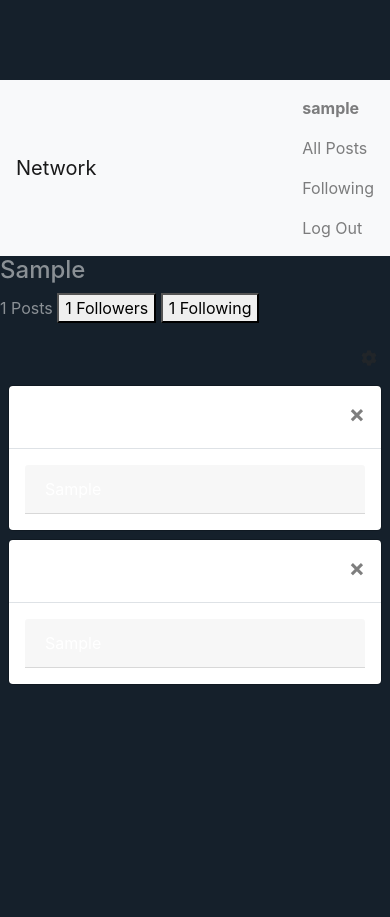
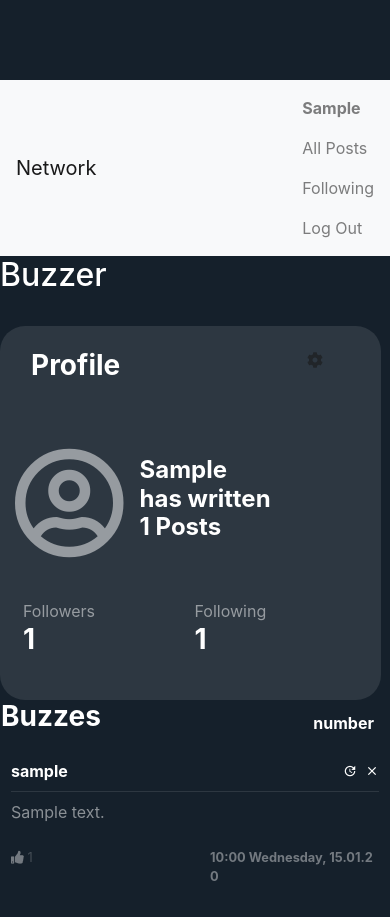
Before and after one commit to GretaRob/Buzzer, a Django app: a page that uses network/templates/network/layout.html in a window 390 px wide. Before the commit the page ends 684 px from the top, so only its background shows below. Run offline with Django 3.2, Linux system fonts and the light colour scheme; a user stored in the database is signed in; tables that the repository leaves empty hold one stand-in row (values such as "Sample post"); some libraries are stand-ins or nearby versions.

Commit message:
profile displays user's info and posts

```diff
--- a/network/static/network/styles.css
+++ b/network/static/network/styles.css
@@ -25,12 +25,14 @@ h3 {
   margin: 0 !important;
 }
 
-a {
+a,
+.btn-follow {
   color: white;
   text-underline: none;
   text-decoration: none !important;
 }
-a:hover {
+a:hover,
+.btn-follow:hover {
   color: #00fbd7;
   text-underline: none !important;
 }
--- a/network/templates/network/index.html
+++ b/network/templates/network/index.html
@@ -28,12 +28,12 @@
                     </div>
                     <div class="col-6">
                         <h3 class="white-important follow-click">
-                                {{ profileuser.totalfollower }}
+                               {{ followers }}
                         </h3>
                     </div>
                      <div class="col-6">
                             <h3 class="white-important follow-click">
-                                {{ user.username.totalfollowing }}
+                                {{ following }}
                             </h3>
                     </div>
                 </div>
--- a/network/templates/network/layout.html
+++ b/network/templates/network/layout.html
@@ -19,7 +19,7 @@
               <ul class="navbar-nav mr-auto">
                 {% if user.is_authenticated %}
                     <li class="nav-item">
-                        <a class="nav-link" href="{% url 'profile' username=user.username %}"><strong>{{ user.username }}</strong></a>
+                        <a class="nav-link" href="{% url 'profile' username=user.username %}"><strong>{{ user.username | title }}</strong></a>
                     </li>
                 {% endif %}
                 <li class="nav-item">
--- a/network/templates/network/profile.html
+++ b/network/templates/network/profile.html
@@ -1,14 +1,18 @@
-{% extends 'network/layout.html' %}
+{% extends "network/layout.html" %}
 {% load crispy_forms_tags %}
 {% block body %}
-
-
-<div class="profile">
-    <h4 class="details-name">{{profileuser.username|title}}</h4>
-    <p><span class="btn-total-follow">{{posts}} Posts </span>
-        <button type="button" class="btn-total-follow follows" >{{totalfollower}} Followers </button>
-        <button type="button" class="btn-total-follow follows" >{{totalfollowing}} Following </button>
-    </p>
+    <div class="row">
+        <div class="col-12 col-md-3 pr-4 dont-move">
+            <a href="/"> <h2><img class="img-fluid" width="60" src="">Buzzer</h2></a><br>
+            <div class="profile-section">
+            <article class="media content-section">
+                <div class="row full-width pl-2">
+                    <div class="col-6">
+                        <h3 class="white-important p-2">
+                            Profile
+                        </h3>
+                    </div>
+                    <div class="col-6">
                         {% if user.username != profileuser.username %}
                             {% if not followingEachOther %}
                             <form class="text-right" method="post" action="{% url 'profile' username=profileuser.username %}">
@@ -27,43 +31,120 @@
                         </div>
                         {% endif %}
                     </div>
-<div >
-    <div class="modal-dialog" role="document">
-      <div class="modal-content">
-        <div class="modal-header">
-          <h5 class="modal-title details-name" id="exampleModalLongTitle">Total Followers: {{totalfollower}}</h5>
-          <button type="button" class="close" data-dismiss="modal" aria-label="Close">
-            <span aria-hidden="true">&times;</span>
-          </button>
                 </div>
-        <div class="modal-body">
-        {% for follow in follower %}
-        <p class="card-header"><a href="">{{follow.target|title}}</a></p>
-        {% endfor %}
+            </article>
+
+            <article class="media content-section" style="height: 140px; width: 100%">
+                    <div class="mt-2 d-flex full-width align-items-center">
+                        <i class="far fa-user-circle fa-7x rounded-circle mr-3 img-fluid"></i>
+                        <div>
+                            <h4 style="text-align: left" class="white-important">
+                                {{ profileuser.username|title }}<br>has written<br>
+                            <span class="btn-total-follow">{{posts_count}} Posts </span>
+                            </h4>
                         </div>
                     </div>
+            </article>
+            <article class="media content-section">
+                <div class="row full-width pl-2">
+                    <div class="col-6">
+                            Followers
+                    </div>
+                    <div class="col-6">
+                            Following
+                    </div>
+                    <div class="col-6">
+                        <h3 class="white-important follow-click">
+                               {{ totalfollower }}
+                        </h3>
+                    </div>
+                     <div class="col-6">
+                            <h3 class="white-important follow-click">
+                                {{ totalfollowing }}
+                            </h3>
+                    </div>
+                </div>
+            </article>
+            </div>
+        </div>
+        <!-- User Posts Here -->
+        <div class="col-12 col-md-6 scrollable" >
+            <div class="full-width row">
+                <div class="col-6">
+                    <h3 class="white-important mb-3">
+                        Buzzes
+                    </h3>
+                </div>
+                 <div class="col-6 no-padding">
+                    <h6
+                            style="position: absolute; bottom: 0; right: 0"
+                            class="white-important mb-3">
+                        number
+                    </h6>
+                </div>
+            </div>
+            {% for post in posts %}
+                <article class="media content-section hovered-tweet">
+                <div style="width: 100%; word-break: break-all;">
+
+                    <div class="pb-2 row m-0" style="width: 100%; margin-right: 0 !important;">
+                       <div
+                               style="padding-left: 0px !important;"
+                               class="col-8 no-padding d-flex align-items-center">
+                           <a class="mr-2 white-important" href="{% url 'profile' username=post.author %}">
+                               {{ post.author }}
+                           </a>
+                       </div>
+                       <div class="col-4 d-flex flex-row-reverse no-padding align-items-center"
+                            style="padding-right: 0 !important;">
+                           {% if post.author == user %}
+                                <a class="material-icons ml-2"
+                                   style="font-size: 14px"
+                                        href="">clear</a>
+                                <a class="material-icons ml-2"
+                                   style="font-size: 14px"
+                                        href="">update</a>
+                            {%  endif %}
+                       </div>
+                   </div>
+                    <div
+                            class="mb-2"
+                            style="width: 100%; height: 1px; background-color: rgba(255, 255, 255, 0.1)"></div>
+                    <a
+                            style="color: rgba(255, 255, 255, 0.5) !important;"
+                            href="">
+                        <p class="mb-4">
+                            {{ post.content }}
+                        </p>
+                    </a>
+
+                        <div class="row">
+                            <div class="col-6" style="display: flex;">
+                                <small style="opacity: 0.4;">
+
+                                    <!-- Like Button Here -->
+                                    <a href="#" ><i class="fas fa-thumbs-up"></i></a> {{post.likes}}
+
+                                </small>
+                            </div>
+                            <div class="col-6">
+                                <small
+                                        style="opacity: 0.4;"
+                                    class="white-important d-flex full-width flex-row-reverse">
+                                    {{ post.date_posted | date:"H:i l, d.m.y" }}
+                                </small>
                             </div>
                         </div>
 
-  <div >
-    <div class="modal-dialog" role="document">
-      <div class="modal-content">
-        <div class="modal-header">
-          <h5 class="modal-title details-name" id="exampleModalLongTitle">Total Following: {{totalfollowing}}</h5>
-          <button type="button" class="close" data-dismiss="modal" aria-label="Close">
-            <span aria-hidden="true">&times;</span>
-          </button>
                 </div>
-        <div class="modal-body">
-        {% for follow in following %}
-        <p class="card-header"><a href="">{{follow.follow|title}}</a></p>
+                </article>
             {% endfor %}
+
         </div>
-      </div>
+        <!-- Empty Here (put a bigger logo)-->
+        <div class="col-12 col-md-3 dont-move">
+
         </div>
     </div>
 
- <!-- Posts-->
-
-
 {% endblock %}
--- a/network/views.py
+++ b/network/views.py
@@ -44,7 +44,8 @@ def profile(request, username):
             totalfollowing = len(following)
 
             context = {
-                'posts': posts.count(),
+                'posts': posts,
+                'posts_count': posts.count(),
                 'profileuser': profileuser,
                 'follower': follower,
                 'totalfollower': totalfollower,
```
Also changed, not shown: network/models.py (line endings or trailing spaces). Lines whose indentation alone changed are shown as unchanged.
